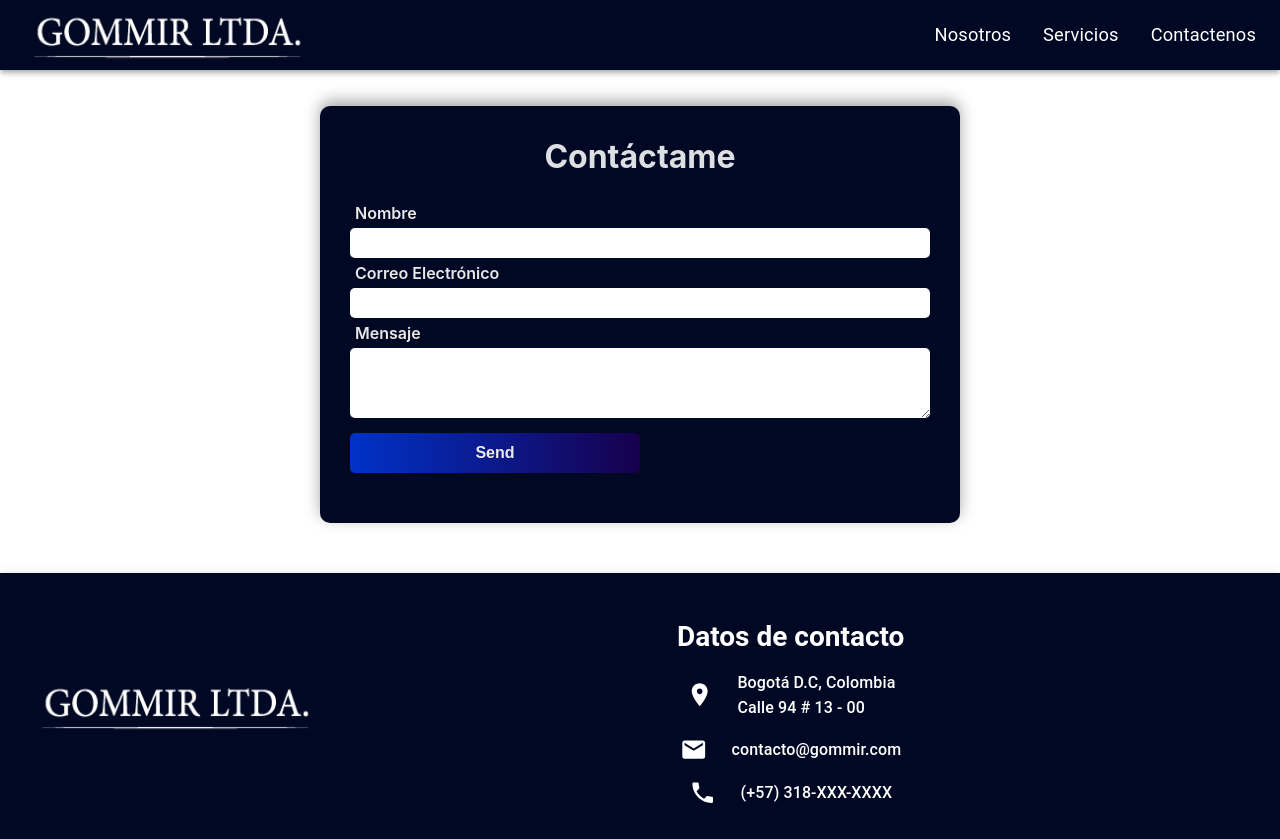
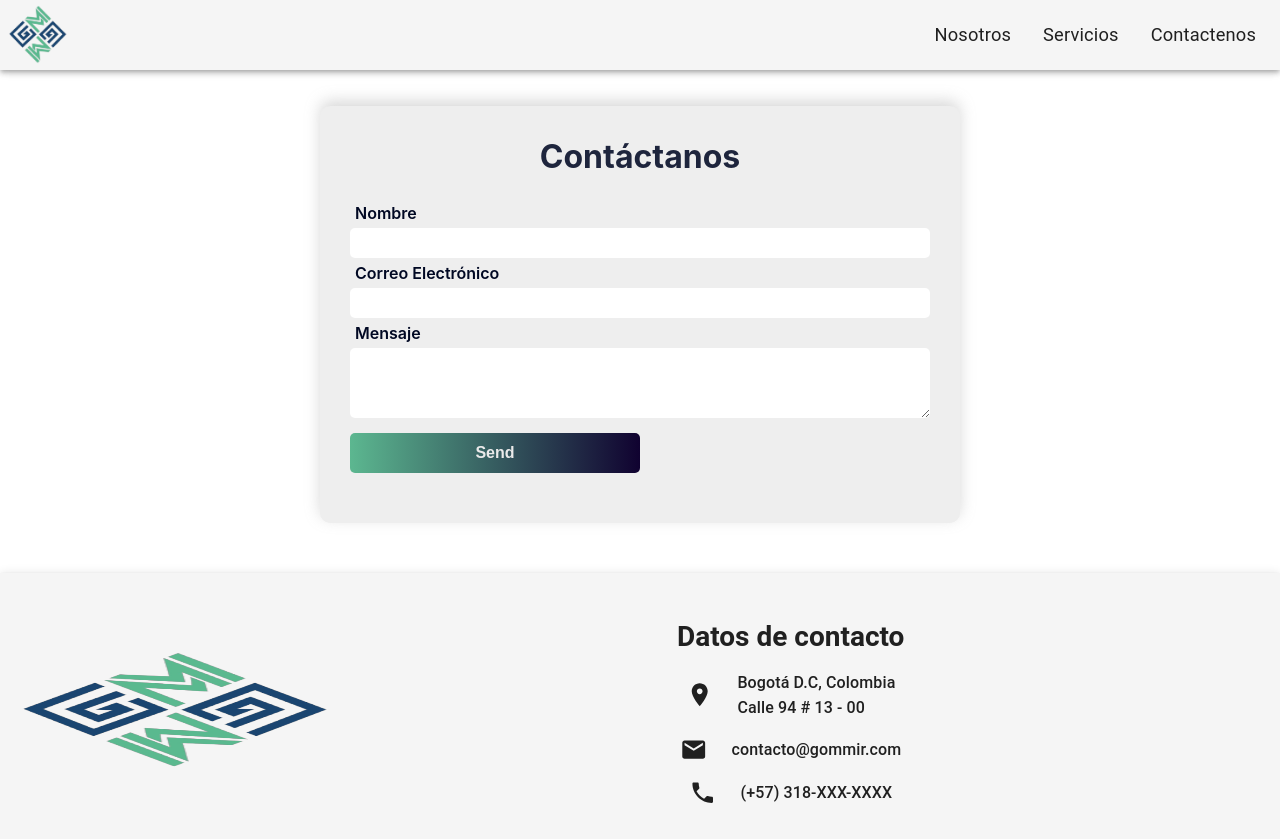
Before and after one commit to FemtDeveloper/gommir, a Next.js app: page /contactenos in a window 1280 px wide. Built offline with nearby package versions, Linux system fonts and the light colour scheme.

Commit message:
logo and background changed

```diff
--- a/Components/Footer/Footer.tsx
+++ b/Components/Footer/Footer.tsx
@@ -39,7 +39,7 @@ const Footer = () => {
           >
             <Link href={"/"}>
               <Image
-                src="/main-logo.png"
+                src="/logo.png"
                 alt="navbar-logo"
                 fill
                 sizes="(max-width: 768px) 100vw,
--- a/Components/Navbar/Navbar.tsx
+++ b/Components/Navbar/Navbar.tsx
@@ -22,13 +22,10 @@ const Navbar = () => {
         margin: 0,
       }}
     >
-      <div
-        className="main-logo"
-        style={{ width: "320px", position: "relative", marginTop: "10px" }}
-      >
+      <div className="logo-header" style={{ position: "relative" }}>
         <Link href={"/"}>
           <Image
-            src="/main-logo.png"
+            src="/logo.png"
             alt="navbar-logo"
             fill
             sizes="(max-width: 768px) 100vw,
@@ -41,7 +38,7 @@ const Navbar = () => {
         <LinkList />
       </Box>
       <Button
-        color="secondary"
+        color={"secondary"}
         onClick={toggleSideMenu}
         sx={{ padding: 0, display: { sm: "none" } }}
       >
--- a/Components/contact/ContactForm.tsx
+++ b/Components/contact/ContactForm.tsx
@@ -28,7 +28,7 @@ const ContactForm = () => {
   return (
     <>
       <div className="contact-container container" id="contact">
-        <h1>Contáctame</h1>
+        <h1>Contáctanos</h1>
         <form onSubmit={sendEmail} ref={form}>
           <label htmlFor="name">Nombre</label>
           <input type="text" id="name" name="name" className="form-control" />
--- a/pages/index.tsx
+++ b/pages/index.tsx
@@ -112,7 +112,7 @@ export default function Home() {
       <Grid2
         display={"flex"}
         sx={{
-          backgroundColor: "#000823",
+          backgroundColor: "#f1f1f1",
           justifyContent: "center",
           padding: { xs: 4, sm: 8 },
         }}
--- a/styles/globals.css
+++ b/styles/globals.css
@@ -57,20 +57,25 @@ a {
   width: 30%;
   height: 120px;
 }
+.logo-header {
+  height: 60px;
+  width: 60px;
+}
 
 .contact-container {
-  background-color: #000823;
+  /* background-color: #000823; */
+  background-color: #eeeeee;
   display: flex;
   flex-direction: column;
   justify-content: center;
   align-items: center;
   width: 90%;
-  border: blue;
+  border: #dfdfdfd5;
   border-radius: 10px;
   padding: 20px;
   margin: 20px 10px;
   margin-bottom: 50px;
-  box-shadow: 0 -5px 15px #1010105f;
+  box-shadow: 0 -5px 15px #9797975f;
 }
 .contact-container form {
   display: flex;
@@ -82,11 +87,13 @@ a {
   padding-bottom: 20px;
 }
 .contact-container h1 {
-  color: #ffffff;
+  /* color: #ffffff; */
+  color: #000823;
   opacity: 87%;
 }
 .contact-container label {
-  color: #e8e8e8;
+  /* color: #e8e8e8; */
+  color: #000823;
   margin: 5px;
   font-size: 16px;
 }
@@ -106,7 +113,7 @@ a {
 
 .contact-container input:focus,
 .contact-container textarea:focus {
-  background-color: #001448db;
+  background-color: #979797db;
   color: #e6e6e6;
 }
 
@@ -118,7 +125,7 @@ a {
   width: 50%;
   margin-top: 15px;
   border: none;
-  background: linear-gradient(90deg, #0032c9 0%, #17004d 100%);
+  background: linear-gradient(90deg, #5cb790 0%, #100230 100%);
 }
 .emailSended {
   background-color: #08640e;
--- a/themes/theme.ts
+++ b/themes/theme.ts
@@ -6,12 +6,13 @@ export const theme = createTheme({
       primary: "#000823",
     },
     primary: {
-      main: "#000823",
+      main: "#f5f5f5",
       dark: "#000232",
       light: "#2800db",
     },
     secondary: {
-      main: "#e8e8e8",
+      main: "#000823",
+      // main: "#e8e8e8",
       dark: "#484848",
       light: "#ff79b0",
     },
```
Also changed, not shown: public/logo.png (added), public/main-logo.png.
